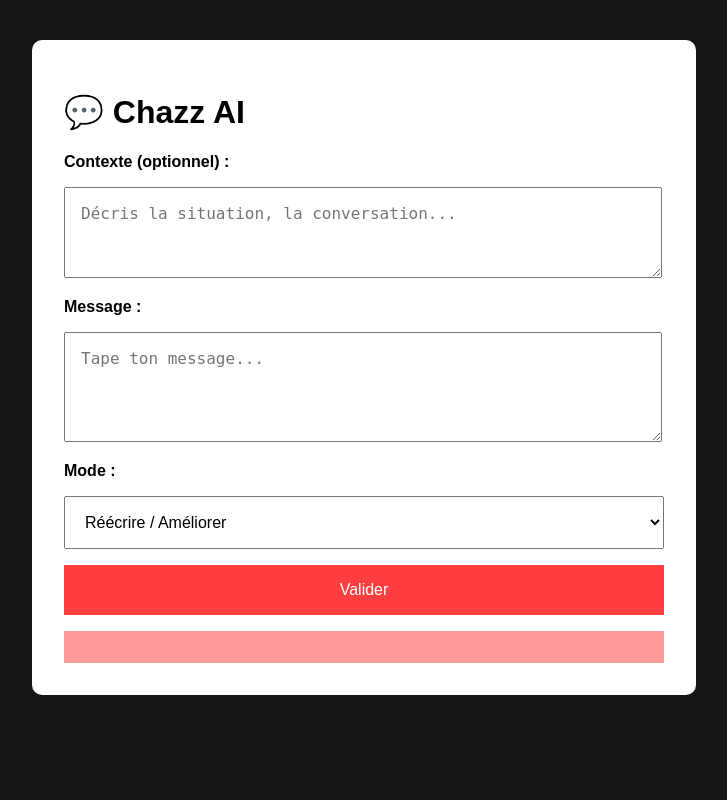
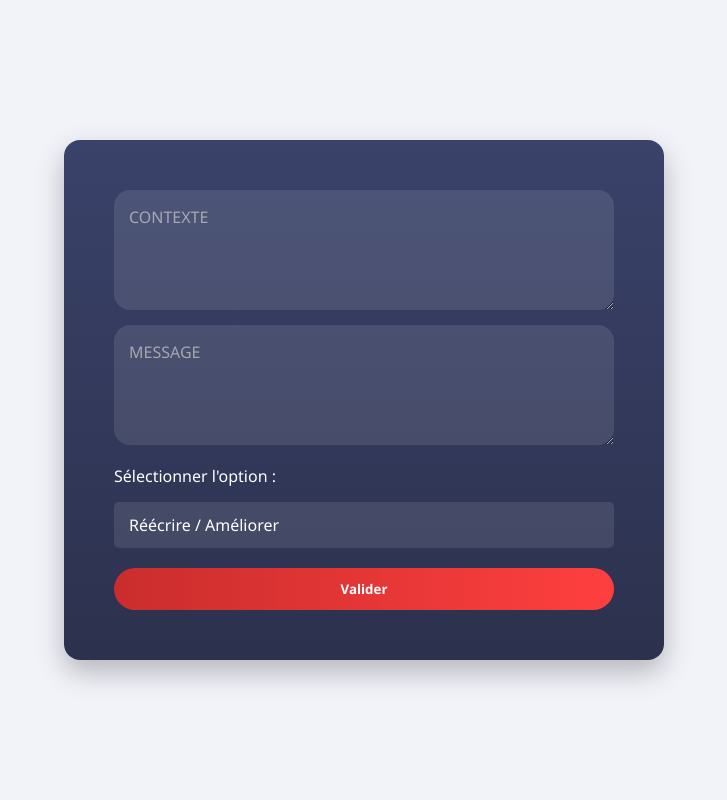
Before and after one commit to Chazz-Industry/BetaTest-ChazzAI, a Flask app: page / in a window 1280 px wide. Shown: the whole page, without its empty margins (276-1003 px from the left). Run offline with Flask 3, Linux system fonts and the light colour scheme; parts of the project's set-up code (start-up, migrations or seed data) failed here and were passed over.

Commit message:
feat(betatest-ai): new interface

```diff
--- a/app.py
+++ b/app.py
@@ -2,6 +2,7 @@ from flask import Flask, request, render_template, jsonify
 from dotenv import load_dotenv
 import os
 import requests
+import tempfile
 
 load_dotenv()
 GOOGLE_API_KEY = os.getenv("GOOGLE_API_KEY")
@@ -12,6 +13,40 @@ with open(PROMPT_FILE, "r", encoding="utf-8") as file:
 
 app = Flask(__name__)
 
+def build_prompt(user_message: str, context: str = "", prompt_type: str = "rewrite") -> str:
+    prompt = BASE_PROMPT
+    if context:
+        prompt += f"\nContexte : {context}\n"
+
+    if prompt_type == "rewrite":
+        prompt += f'\nRéécris ce message dans un style détendu, léger et fun : "{user_message}"'
+    elif prompt_type == "generate":
+        if user_message == "":
+            prompt += f"\nGénère un contenu adapté au contexte : '{context}'"
+        else:
+            prompt += f'\nGénère une réponse fun et calibrée à ce message dans le contexte : "{user_message}"'
+    return prompt
+
+def generate_response(prompt: str) -> dict:
+    url = f"https://generativelanguage.googleapis.com/v1beta/models/gemini-2.0-flash:generateContent?key={GOOGLE_API_KEY}"
+    headers = {"Content-Type": "application/json"}
+    payload = {
+        "contents": [{
+            "role": "user",
+            "parts": [{"text": prompt}]
+        }]
+    }
+
+    try:
+        response = requests.post(url, headers=headers, json=payload)
+        response.raise_for_status()
+        data = response.json()
+        suggestion = data["candidates"][0]["content"]["parts"][0]["text"]
+        return {"suggestion": suggestion}
+    except Exception as e:
+        print(f"Erreur API : {e}")
+        return {"error": "Erreur lors de la génération."}
+
 @app.route("/")
 def home():
     return render_template("index.html")
@@ -21,38 +56,23 @@ def rewrite():
     data = request.get_json()
     user_message = data.get("message", "").strip()
     context = data.get("context", "").strip()
-    mode = data.get("mode", "rewrite")
 
-    prompt = BASE_PROMPT
+    if not user_message:
+        return jsonify({"error": "Le message est vide."}), 400
 
-    if context:
-        prompt += f"\nContexte de la conversation : {context}\n"
+    prompt = build_prompt(user_message, context, "rewrite")
+    result = generate_response(prompt)
+    return jsonify(result)
 
-    if mode == "rewrite":
-        prompt += f'\nRéécris ce message dans un style Cocky & Funny comme le ferait Mystery : "{user_message}"'
-    else:
-        prompt += f"\nGénère une réponse fun, séduisante et calibrée dans ce contexte."
+@app.route("/generate", methods=["POST"])
+def generate():
+    data = request.get_json()
+    user_message = data.get("message", "").strip()
+    context = data.get("context", "").strip()
 
-    url = f"https://generativelanguage.googleapis.com/v1beta/models/gemini-2.0-flash:generateContent?key={GOOGLE_API_KEY}"
-    headers = {
-        "Content-Type": "application/json"
-    }
-    payload = {
-        "contents": [{
-            "role": "user",
-            "parts": [{"text": prompt}]
-        }]
-    }
-
-    try:
-        response = requests.post(url, headers=headers, json=payload)
-        data = response.json()
-        suggestion = data["candidates"][0]["content"]["parts"][0]["text"]
-    except Exception as e:
-        print("Erreur API :", e)
-        suggestion = "Erreur lors de la reformulation."
-
-    return jsonify({"suggestion": suggestion})
+    prompt = build_prompt(user_message, context, "generate")
+    result = generate_response(prompt)
+    return jsonify(result)
 
 if __name__ == "__main__":
     app.run(host="0.0.0.0", port=int(os.environ.get("PORT", 5000)))
--- /dev/null
+++ b/static/css/style.css
@@ -0,0 +1,199 @@
+* {
+    box-sizing: border-box;
+    margin: 0;
+    padding: 0;
+    transition: all 0.3s ease-in-out;
+    font-family: 'Segoe UI', sans-serif;
+}
+
+body {
+    background: #f1f3f8;
+    display: flex;
+    justify-content: center;
+    align-items: center;
+    height: 100vh;
+}
+
+.card {
+    background: linear-gradient(to bottom, #3a426a, #2c314d);
+    padding: 50px;
+    border-radius: 16px;
+    box-shadow: 0 12px 28px rgba(0, 0, 0, 0.25);
+    width: 600px;
+    max-width: 90vw;
+    color: #fff;
+    position: relative;
+}
+
+.form-group {
+    display: flex;
+    flex-direction: column;
+    gap: 15px;
+    margin-bottom: 20px;
+}
+
+.form-group.form-center {
+  display: flex;
+  justify-content: center;
+  align-items: center;
+  margin-top: 25px;
+}
+
+textarea {
+    background-color: rgba(255, 255, 255, 0.1);
+    border: none;
+    padding: 15px;
+    border-radius: 16px;
+    color: #fff;
+    outline: none;
+    font-size: 1rem;
+    resize: vertical;
+    min-height: 120px;
+    line-height: 1.5;
+}
+
+textarea::placeholder {
+    color: #ccc;
+    opacity: 0.7;
+}
+
+#mode {
+  background-color: rgba(255, 255, 255, 0.1);
+  border: none;
+  padding: 12px 15px;
+  border-radius: 5px;
+  color: #fff;
+  outline: none;
+  font-size: 1rem;
+  appearance: none;
+  -webkit-appearance: none;
+  -moz-appearance: none;
+  position: relative;
+  cursor: pointer;
+}
+
+#mode::after {
+  content: '▼';
+  position: absolute;
+  right: 15px;
+  pointer-events: none;
+}
+
+#mode option {
+  background-color: #2c314d;
+  color: #fff;
+}
+
+
+.button-validate {
+    background: linear-gradient(to right, #ca2d2d, #FF3F3F);
+    color: white;
+    border: none;
+    padding: 12px;
+    font-weight: bold;
+    border-radius: 30px;
+    cursor: pointer;
+    width: 100%;
+}
+
+.button-validate:hover {
+    transform: scale(1.05);
+}
+
+#result-container {
+  width: 100%;
+}
+
+#result {
+  display: none;
+  opacity: 0;
+  transform: translateY(10px);
+  transition: all 0.3s ease;
+  background: #f4f4f4;
+  padding: 20px;
+  border-radius: 10px;
+  margin-top: 20px;
+  font-size: 16px;
+  color: #424d82;
+  box-shadow: 0 2px 10px rgba(0, 0, 0, 0.1);
+  line-height: 1.5;
+  text-align: left;
+  position: relative;
+}
+
+#result.visible {
+  display: block;
+  opacity: 1;
+  transform: translateY(0);
+}
+
+#result-text {
+  display: block;
+  margin-top: 10px;
+  margin-bottom: 15px;
+  white-space: pre-wrap;
+}
+
+.copy-btn {
+  background-color: #fff;
+  color: #424d82;
+  border: 1px solid #ccc;
+  border-radius: 6px;
+  padding: 8px 16px;
+  cursor: pointer;
+  display: inline-flex;
+  align-items: center;
+  justify-content: center;
+  font-size: 14px;
+  transition: all 0.2s ease;
+  gap: 8px;
+  position: relative;
+  margin: 0 auto;
+  display: block;
+}
+
+.copy-btn:hover {
+  background-color: #e0e0e0;
+}
+
+.copy-btn.copied {
+  background-color: white;
+  color: #4CAF50;
+}
+
+.copy-btn .fa-copy {
+  transition: opacity 0.3s ease;
+}
+
+.copy-btn.copied .fa-copy {
+  opacity: 0;
+}
+
+.copy-btn.copied::before {
+  content: "✔";
+  position: absolute;
+  left: 12px;
+  font-size: 16px;
+}
+
+.info-message {
+    font-size: 0.9rem;
+    color: #eee;
+    background-color: rgba(255, 255, 255, 0.1);
+    padding: 10px;
+    border-radius: 8px;
+    text-align: center;
+    margin-top: 25px;
+}
+
+.form-content {
+    display: none;
+    opacity: 0;
+    transform: translateY(10px);
+}
+
+.form-content.active {
+    display: block;
+    opacity: 1;
+    transform: translateY(0);
+}
--- a/templates/index.html
+++ b/templates/index.html
@@ -1,93 +1,42 @@
 <!DOCTYPE html>
 <html lang="fr">
 <head>
-  <meta charset="UTF-8" />
+  <meta charset="UTF-8">
+  <meta http-equiv="X-UA-Compatible" content="IE=edge">
+  <meta name="viewport" content="width=device-width, initial-scale=1.0">
   <title>Chazz AI</title>
-  <style>
-    body {
-      font-family: sans-serif;
-      padding: 2rem;
-      background-color: #151515;
-    }
-    .box {
-      max-width: 600px;
-      margin: auto;
-      background: white;
-      padding: 2rem;
-      border-radius: 10px;
-    }
-    button, select {
-      width: 100%;
-      margin-top: 1rem;
-      padding: 1rem;
-      font-size: 1rem;
-    }
-    textarea {
-      width: 94%;
-      margin-top: 1rem;
-      padding: 1rem;
-      font-size: 1rem;
-    }
-    button {
-      background: #ff3f3f;
-      color: white;
-      border: none;
-      cursor: pointer;
-    }
-    .result {
-      margin-top: 1rem;
-      background: #ff9a9a;
-      padding: 1rem;
-      white-space: pre-wrap;
-    }
-    label {
-      font-weight: bold;
-      margin-top: 1rem;
-      display: block;
-    }
-  </style>
+  <link rel="stylesheet" href="https://cdnjs.cloudflare.com/ajax/libs/font-awesome/6.5.0/css/all.min.css">
+  <link href="https://fonts.googleapis.com/css?family=Open+Sans:400,300,700" rel="stylesheet" type="text/css">
+  <link rel="stylesheet" href="{{ url_for('static', filename='css/style.css') }}">
 </head>
 <body>
-  <div class="box">
-    <h1>💬 Chazz AI</h1>
+  <div class="card">
+    <div id="form-write" class="form-content active">
+      <div class="form-group">
+        <textarea id="context" placeholder="CONTEXTE"></textarea>
+        <textarea id="message" placeholder="MESSAGE"></textarea>
+      </div>
+      <div class="form-group">
+        <label for="mode">Sélectionner l'option :</label>
+        <select id="mode">
+          <option value="rewrite">Réécrire / Améliorer</option>
+          <option value="generate">Générer une réponse</option>
+        </select>
+      </div>
+      <button onclick="send()" class="button-validate">Valider</button>
+    </div>
 
-    <label for="context">Contexte (optionnel) :</label>
-    <textarea id="context" rows="3" placeholder="Décris la situation, la conversation..."></textarea>
-
-    <label for="message">Message :</label>
-    <textarea id="message" rows="4" placeholder="Tape ton message..." required></textarea>
-
-    <label for="mode">Mode :</label>
-    <select id="mode">
-      <option value="rewrite">Réécrire / Améliorer</option>
-      <option value="generate">Générer une réponse</option>
-    </select>
-
-    <button onclick="send()">Valider</button>
-
-    <div class="result" id="result"></div>
+    <div id="result-container">
+      <div id="result">
+        <strong>Suggestion de Chazz :</strong><br>
+        <span id="result-text"></span>
+        <button onclick="copyResult(this)" class="copy-btn">
+          <i class="fa fa-copy"></i>
+          <span class="btn-text">Copier</span>
+        </button>
+      </div>
+    </div>
   </div>
-
-  <script>
-    async function send() {
-      const msg = document.getElementById("message").value.trim();
-      const context = document.getElementById("context").value.trim();
-      const mode = document.getElementById("mode").value;
-
-      if (!msg && mode === "rewrite") {
-        alert("Merci d'entrer un message à réécrire.");
-        return;
-      }
-
-      const res = await fetch("/rewrite", {
-        method: "POST",
-        headers: { "Content-Type": "application/json" },
-        body: JSON.stringify({ message: msg, context: context, mode: mode })
-      });
-
-      const data = await res.json();
-      document.getElementById("result").innerHTML = `<strong>Suggestion :</strong>\n${data.suggestion}`;
-    }
-  </script>
+  <script src="{{ url_for('static', filename='js/script.js') }}"></script>
 </body>
 </html>
```
Also changed, not shown: static/js/script.js (added, +101 -0 lines), 1 other file.
